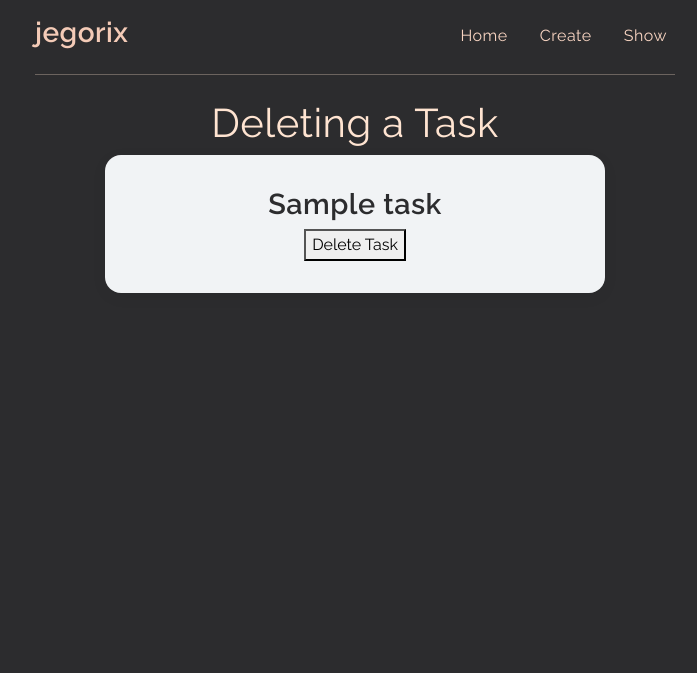
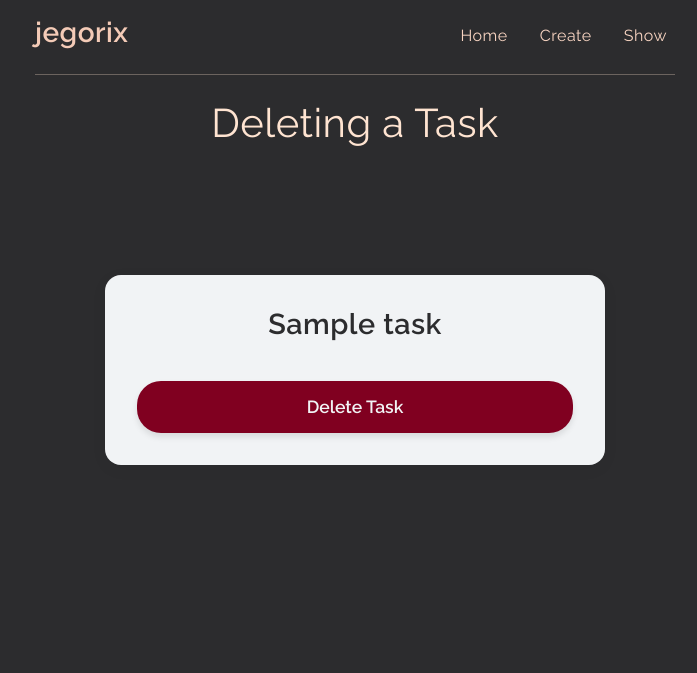
Before and after one commit to jegorix/testapps, a Django app: page /tmanager/1/delete in a window 1280 px wide. Shown: the top 673 px of the page, without its empty margins (285-982 px from the left). Run offline with Django 5.2, Linux system fonts and the light colour scheme; tables that the repository leaves empty hold one stand-in row (values such as "Sample post"); parts of the project's set-up code (start-up, migrations or seed data) failed here and were passed over; some libraries are stand-ins or nearby versions.

Commit message:
add styles to delete button

```diff
--- a/test_app2/app2/menu/static/menu/css/menu.css
+++ b/test_app2/app2/menu/static/menu/css/menu.css
@@ -381,3 +381,24 @@ textarea.form-input {
     margin-top: 2rem;
     margin-bottom: 2rem;
 }
+
+.custom-btn-delete{
+    margin-top: 2rem;
+    display: inline-block;
+    width: 100%; /* чтобы была длинной */
+    padding: 0.75rem 1rem;
+    background-color: #800020; /* кожаный цвет */
+    color: #f1f3f5; /* чёткий тёмный текст */
+    border: none;
+    border-radius: 1.5rem; /* плавно скруглённые углы */
+    font-size: 1.1rem;
+    font-weight: 600;
+    cursor: pointer;
+    transition: background-color 0.3s, transform 0.2s;
+    box-shadow: 0 4px 6px rgba(0, 0, 0, 0.1);
+
+}
+
+.task-del{
+margin-bottom: 8rem;
+}
```
